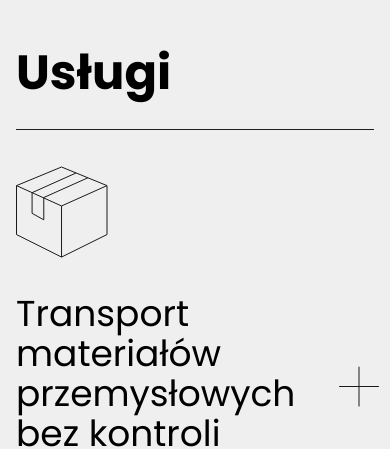
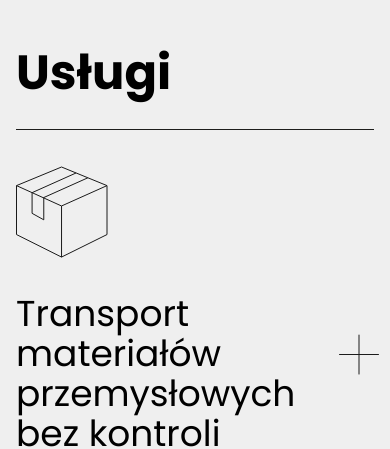
Before and after one commit to MarekSwiechowicz/tmexpress, a Next.js app: page / in a window 390 px wide. Shown: the part 1860-2309 px from the top of the page. Built offline with nearby package versions, Linux system fonts and the light colour scheme.

Commit message:
flex1 fix

```diff
--- a/components/Uslugi.tsx
+++ b/components/Uslugi.tsx
@@ -61,9 +61,9 @@ export default function Uslugi() {
               Transport materiałów przemysłowych bez kontroli temperatury
             </div>
           </div>
-          <div className="lg:flex-[1]">
+          <div className="">
             <button
-              className="flex flex-col justify-center items-center pt-64 lg:pt-36 pl-11"
+              className="flex flex-col justify-center items-center pt-56 lg:pt-36 pl-11"
               onClick={() => handleClick("section1")}
             >
               <span
@@ -111,7 +111,7 @@ export default function Uslugi() {
               temperatury
             </div>
           </div>
-          <div className="lg:flex-[1]">
+          <div className="">
             <button
               className="flex flex-col justify-center items-center pt-64 lg:pt-36 pl-11"
               onClick={() => handleClick("section2")}
```
